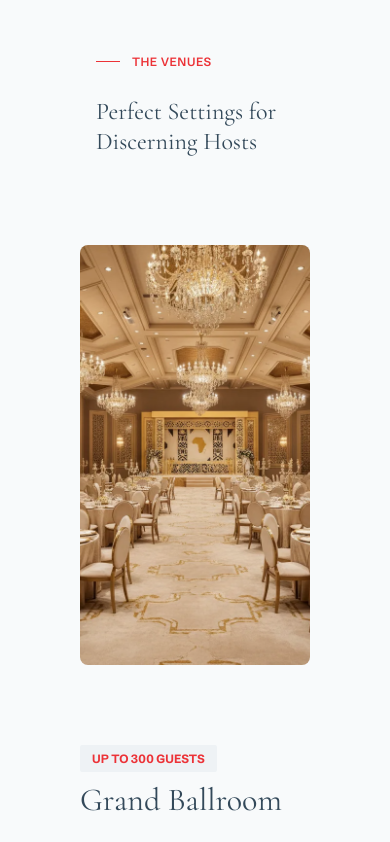
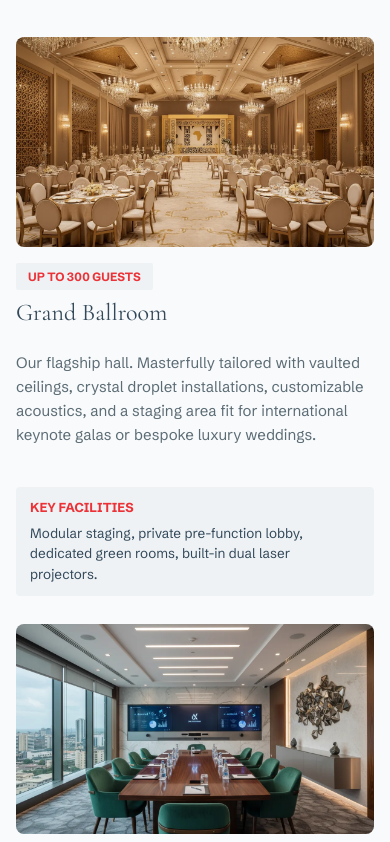
Before and after one commit to Adebayo-Systems/aaent, a React (Vite) app: page /events in a window 390 px wide. Shown: the part 614-1456 px from the top of the page. Built offline with nearby package versions, Linux system fonts and the light colour scheme.

Commit message:
feat: implement Events page with venue details and reservation enquiry form

```diff
--- a/css/style.css
+++ b/css/style.css
@@ -1358,7 +1358,7 @@ a {
    EVENTS PAGE
    ============================================= */
 .venues-section {
-  padding: 120px 80px;
+  padding: 120px var(--container-px);
   display: flex;
   flex-direction: column;
   gap: 56px;
@@ -1438,25 +1438,23 @@ a {
 
 .event-types-strip {
   background: var(--color-bg-alt);
-  padding: 120px 80px;
+  padding: 120px var(--container-px);
   display: flex;
   flex-direction: column;
   gap: 56px;
 }
 
 .types-grid {
-  display: flex;
-  flex-wrap: wrap;
-  gap: 32px;
+  display: grid;
+  grid-template-columns: repeat(auto-fit, minmax(240px, 1fr));
+  gap: 24px;
 }
 
 .type-card {
-  flex: 1;
-  min-width: 220px;
   background: #fff;
   border: 1px solid var(--color-border);
   border-radius: 6px;
-  padding: 40px;
+  padding: 36px 28px;
   display: flex;
   flex-direction: column;
   gap: 16px;
@@ -1476,16 +1474,16 @@ a {
 }
 
 .facilities-section {
-  padding: 120px 80px;
+  padding: 120px var(--container-px);
   display: flex;
   flex-direction: column;
   gap: 56px;
 }
 
 .facilities-grid {
-  display: flex;
-  flex-wrap: wrap;
-  gap: 32px;
+  display: grid;
+  grid-template-columns: repeat(auto-fit, minmax(240px, 1fr));
+  gap: 24px;
 }
 
 .facility-card {
@@ -2658,15 +2656,29 @@ body.nav-lock-scroll {
 
   .venue-row {
     flex-direction: column;
+    gap: 32px;
+    width: 100%;
   }
 
   .venue-image {
     width: 100%;
+    height: 360px;
+  }
+
+  .venues-section {
+    padding: 60px var(--container-px);
+    gap: 40px;
+  }
+
+  .event-types-strip {
+    padding: 60px var(--container-px);
+    gap: 36px;
   }
 
   .types-grid,
   .facilities-grid {
-    flex-direction: column;
+    grid-template-columns: repeat(2, 1fr);
+    gap: 20px;
   }
 
   .gallery-row {
@@ -3061,6 +3073,34 @@ body.nav-lock-scroll {
     font-size: 18px;
   }
 
+  /* Events & Venues (Tablet) */
+  .venues-section {
+    padding: 48px var(--container-px);
+    gap: 36px;
+  }
+
+  .venue-row {
+    gap: 24px;
+  }
+
+  .venue-image {
+    height: 280px;
+  }
+
+  .event-types-strip {
+    padding: 48px var(--container-px);
+    gap: 28px;
+  }
+
+  .types-grid {
+    grid-template-columns: 1fr;
+    gap: 16px;
+  }
+
+  .type-card {
+    padding: 24px 20px;
+  }
+
   /* Contact Bar */
   .contact-bar {
     padding: 20px var(--container-px);
@@ -3306,6 +3346,48 @@ body.nav-lock-scroll {
     font-size: 18px;
   }
 
+  /* Events & Venues (Small Mobile) */
+  .venues-section {
+    padding: 36px var(--container-px);
+    gap: 28px;
+  }
+
+  .venue-row {
+    gap: 16px;
+  }
+
+  .venue-image {
+    height: 210px;
+  }
+
+  .venue-title-badge h3 {
+    font-size: 24px;
+  }
+
+  .facilities {
+    padding: 12px 14px;
+    background: var(--color-bg-alt);
+    border-radius: 4px;
+  }
+
+  .facilities-desc {
+    font-size: 13.5px;
+  }
+
+  .event-types-strip {
+    padding: 36px var(--container-px);
+    gap: 24px;
+  }
+
+  .type-card {
+    padding: 18px 16px;
+    gap: 10px;
+  }
+
+  .type-card h4 {
+    font-size: 20px;
+  }
+
   /* Bento */
   .bento-image {
     height: 220px;
--- a/src/pages/Events.jsx
+++ b/src/pages/Events.jsx
@@ -37,7 +37,7 @@ export default function Events() {
 
       {/* VENUES */}
       <section className="venues-section" id="event-halls">
-        <div className="listing-header">
+        <div className="section-header">
           <div className="eyebrow">
             <span className="eyebrow-line"></span>
             <span>The Venues</span>
@@ -137,14 +137,14 @@ export default function Events() {
             </div>
           ) : (
             <form onSubmit={handleSubmit} style={{ marginTop: '24px', display: 'grid', gap: '16px' }}>
-              <div style={{ display: 'grid', gridTemplateColumns: '1fr 1fr', gap: '16px' }}>
+              <div style={{ display: 'grid', gridTemplateColumns: 'repeat(auto-fit, minmax(220px, 1fr))', gap: '14px' }}>
                 <input
                   type="text"
                   placeholder="Full Name"
                   required
                   value={formState.name}
                   onChange={(e) => setFormState({ ...formState, name: e.target.value })}
-                  style={{ padding: '14px', borderRadius: '4px', border: '1px solid var(--color-border)' }}
+                  style={{ padding: '14px', borderRadius: '4px', border: '1px solid var(--color-border)', fontFamily: 'var(--font-sans)' }}
                 />
                 <input
                   type="email"
@@ -152,23 +152,23 @@ export default function Events() {
                   required
                   value={formState.email}
                   onChange={(e) => setFormState({ ...formState, email: e.target.value })}
-                  style={{ padding: '14px', borderRadius: '4px', border: '1px solid var(--color-border)' }}
+                  style={{ padding: '14px', borderRadius: '4px', border: '1px solid var(--color-border)', fontFamily: 'var(--font-sans)' }}
                 />
               </div>
 
-              <div style={{ display: 'grid', gridTemplateColumns: '1fr 1fr 1fr', gap: '16px' }}>
+              <div style={{ display: 'grid', gridTemplateColumns: 'repeat(auto-fit, minmax(160px, 1fr))', gap: '14px' }}>
                 <input
                   type="tel"
                   placeholder="Phone Number"
                   required
                   value={formState.phone}
                   onChange={(e) => setFormState({ ...formState, phone: e.target.value })}
-                  style={{ padding: '14px', borderRadius: '4px', border: '1px solid var(--color-border)' }}
+                  style={{ padding: '14px', borderRadius: '4px', border: '1px solid var(--color-border)', fontFamily: 'var(--font-sans)' }}
                 />
                 <select
                   value={formState.eventType}
                   onChange={(e) => setFormState({ ...formState, eventType: e.target.value })}
-                  style={{ padding: '14px', borderRadius: '4px', border: '1px solid var(--color-border)' }}
+                  style={{ padding: '14px', borderRadius: '4px', border: '1px solid var(--color-border)', fontFamily: 'var(--font-sans)' }}
                 >
                   <option value="corporate">Corporate Summit</option>
                   <option value="wedding">Wedding / Ceremony</option>
@@ -180,7 +180,7 @@ export default function Events() {
                   required
                   value={formState.date}
                   onChange={(e) => setFormState({ ...formState, date: e.target.value })}
-                  style={{ padding: '14px', borderRadius: '4px', border: '1px solid var(--color-border)' }}
+                  style={{ padding: '14px', borderRadius: '4px', border: '1px solid var(--color-border)', fontFamily: 'var(--font-sans)' }}
                 />
               </div>
 
```
Also changed, not shown: 1 other file (tests, documents, lock files or other folders).
